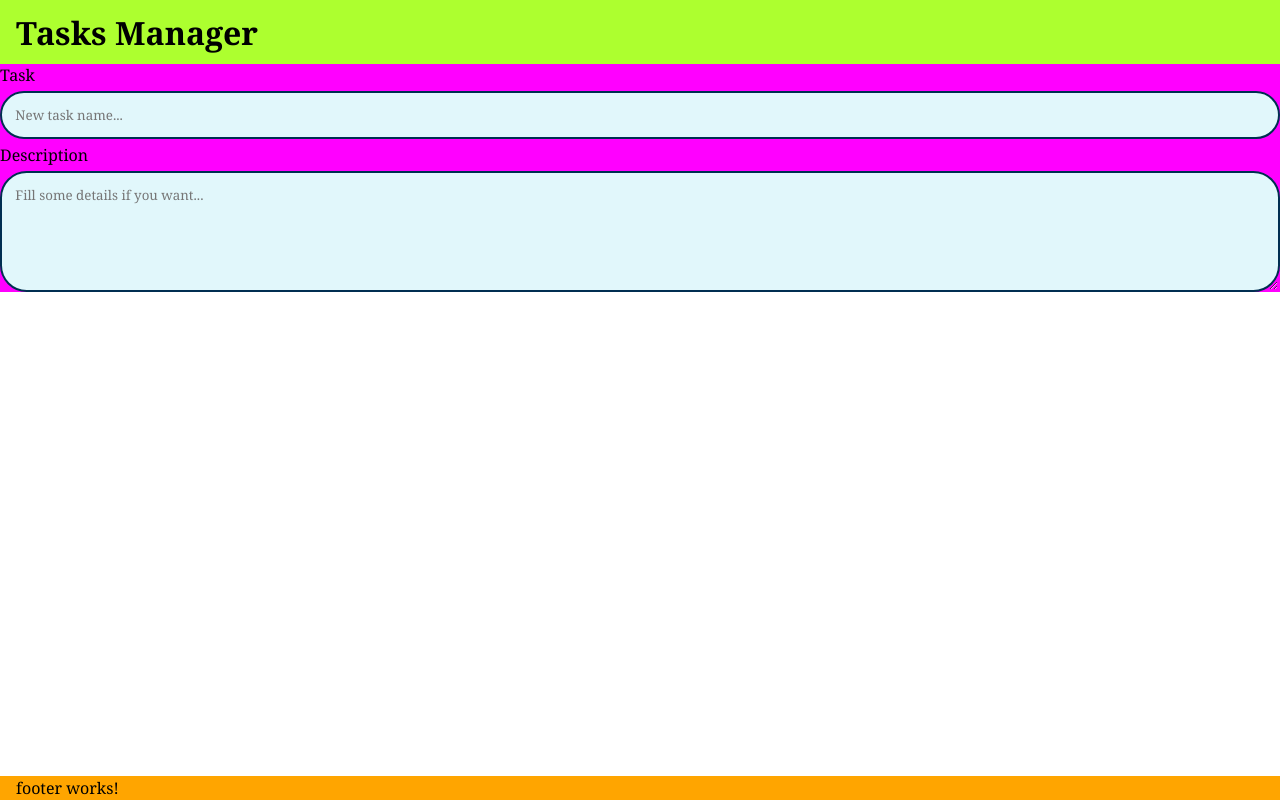
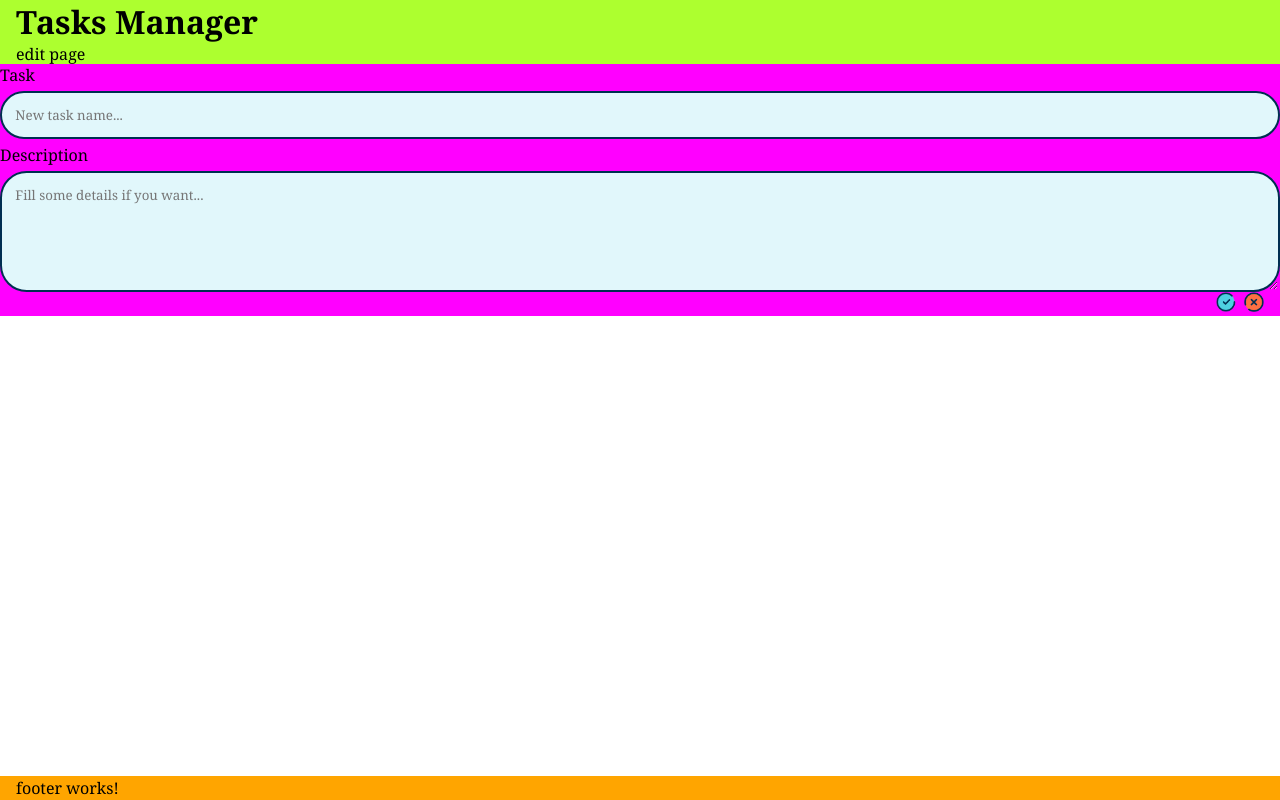
Before and after one commit to piturriagit/Angular, an Angular app: page /edit in a window 1280 px wide. Built offline with nearby package versions, Linux system fonts and the light colour scheme.

Commit message:
updating buttons style for both forms

```diff
--- a/src/app/components/add-form/add-form.html
+++ b/src/app/components/add-form/add-form.html
@@ -5,6 +5,7 @@
     @if (visible()) {
         <div class="floating">
             <app-task-form />
+            <div class="buttons">
                 <button (click)="newTask()">
                     <app-image-icon [imageSrc]="buttonOk()" />
                 </button>
@@ -12,5 +13,6 @@
                     <app-image-icon [imageSrc]="buttonCancel()" />
                 </button>
             </div>
+        </div>
     }
 </div>
--- a/src/app/components/add-form/add-form.ts
+++ b/src/app/components/add-form/add-form.ts
@@ -18,5 +18,6 @@ export class AddForm {
   }
   newTask() {
     console.log("Calling post tasks api...");
+    this.visible.update( visible => !visible);
   }
 }
--- a/src/app/components/header/header.css
+++ b/src/app/components/header/header.css
@@ -9,3 +9,6 @@
     align-items: start;
     background-color: greenyellow;
 }
+h1 {
+    cursor: pointer;
+}
--- a/src/app/components/header/header.html
+++ b/src/app/components/header/header.html
@@ -1,3 +1,4 @@
 <div class="container">
-    <h1>{{ title() }}</h1>
+    <h1 routerLink="/">{{ title() }}</h1>
+    <span routerLink="/edit">edit page</span>
 </div>
--- a/src/app/components/header/header.ts
+++ b/src/app/components/header/header.ts
@@ -1,8 +1,9 @@
 import { Component, input } from '@angular/core';
+import { RouterLink } from '@angular/router';
 
 @Component({
   selector: 'app-header',
-  imports: [],
+  imports: [RouterLink],
   templateUrl: './header.html',
   styleUrl: './header.css'
 })
--- a/src/app/edit/edit.css
+++ b/src/app/edit/edit.css
@@ -1,3 +1,15 @@
 .container {
     background-color: magenta;
 }
+button {
+    background-color: transparent;
+    border-style: none;
+    cursor: pointer;
+}
+.buttons {
+    display: flex;
+    justify-content: end;
+    align-items: center;
+    gap: 0.5em;
+    padding: 0 1em;
+}
--- a/src/app/edit/edit.html
+++ b/src/app/edit/edit.html
@@ -1,3 +1,11 @@
 <div class="container">
     <app-task-form />
+    <div class="buttons">
+        <button (click)="updateTask()">
+            <app-image-icon [imageSrc]="buttonOk()" />
+        </button>
+        <button routerLink="/">
+            <app-image-icon [imageSrc]="buttonCancel()" />
+        </button>
+    </div>
 </div>
--- a/src/app/edit/edit.ts
+++ b/src/app/edit/edit.ts
@@ -1,12 +1,18 @@
-import { Component } from '@angular/core';
+import { Component, signal } from '@angular/core';
 import { TaskForm } from "../components/task-form/task-form";
+import { RouterLink } from '@angular/router';
+import { ImageIcon } from '../components/image-icon/image-icon';
 
 @Component({
   selector: 'app-edit',
-  imports: [TaskForm],
+  imports: [TaskForm,ImageIcon,RouterLink],
   templateUrl: './edit.html',
   styleUrl: './edit.css'
 })
 export class Edit {
-
+  buttonOk = signal('bt_ok.png');
+  buttonCancel = signal('bt_cancel.png');
+  updateTask() {
+    console.log("Calling put tasks api...");
+  }
 }
```
Lines whose indentation alone changed are shown as unchanged.
